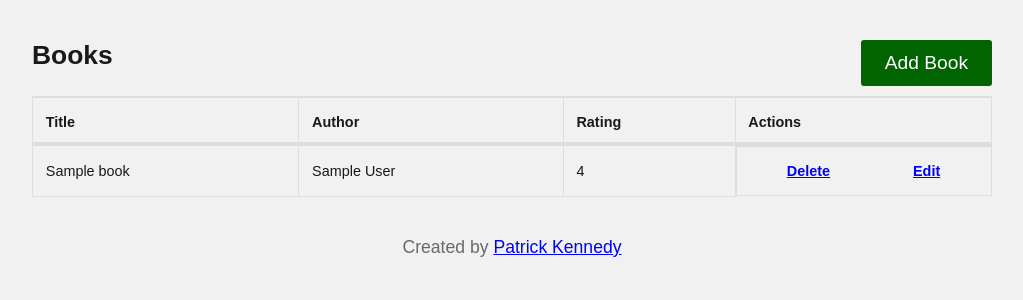
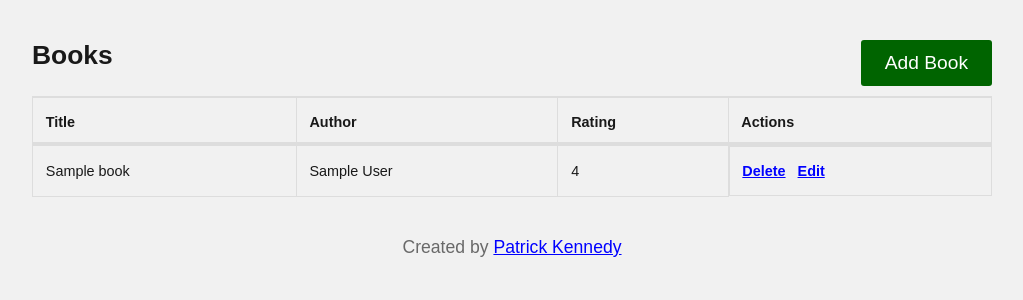
Before and after one commit to sahilsao/flask_user_management, a Flask app: page /books/ in a window 1280 px wide. Shown: the part 74-374 px from the top of the page, without its empty margins (128-1151 px from the left). Run offline with Flask 3, Linux system fonts and the light colour scheme; a user stored in the database is signed in; tables that the repository leaves empty hold one stand-in row (values such as "Sample post").

Commit message:
Update books table styling

```diff
--- a/project/static/css/books_style.css
+++ b/project/static/css/books_style.css
@@ -51,8 +51,7 @@ table a {
 }
 
 .books-actions {
-  display: flex;
-  justify-content: space-around;
+  display: block;
 }
 
 .books-actions-link + .books-actions-link {
```
